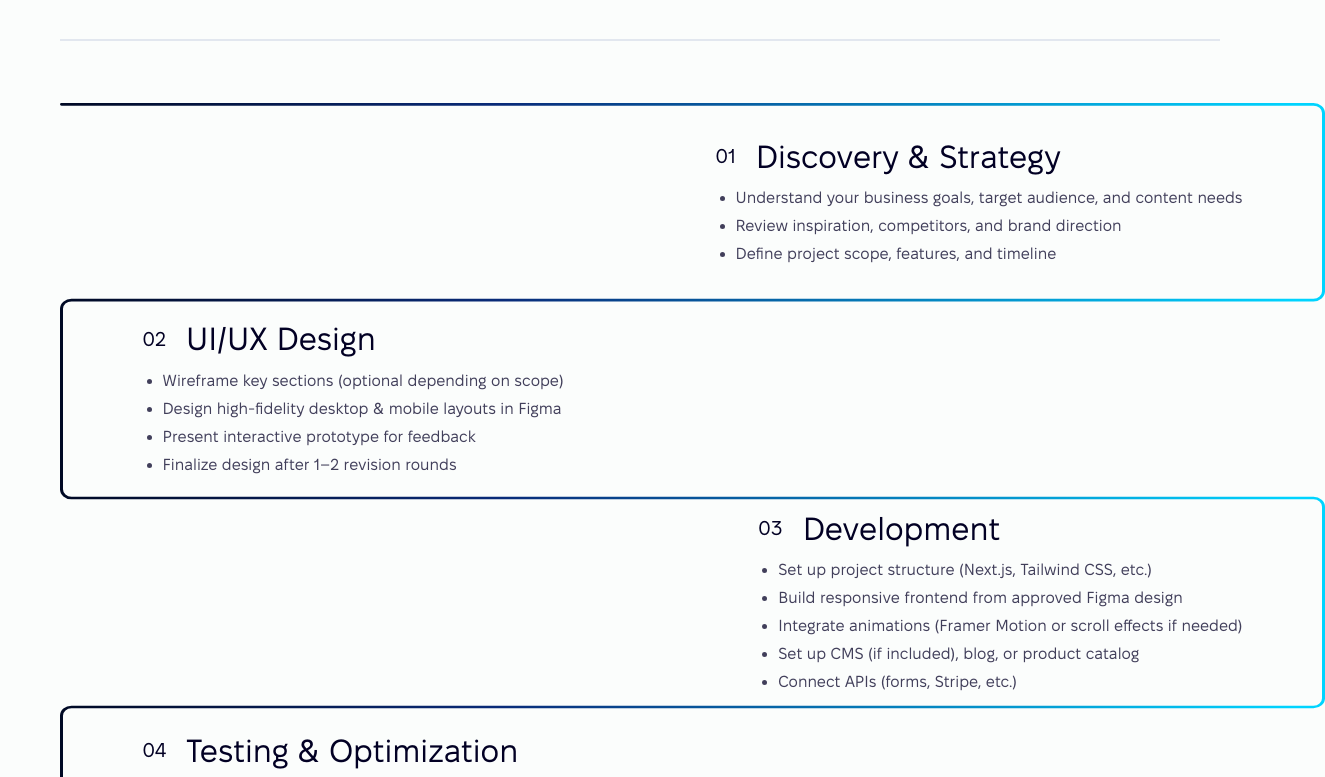
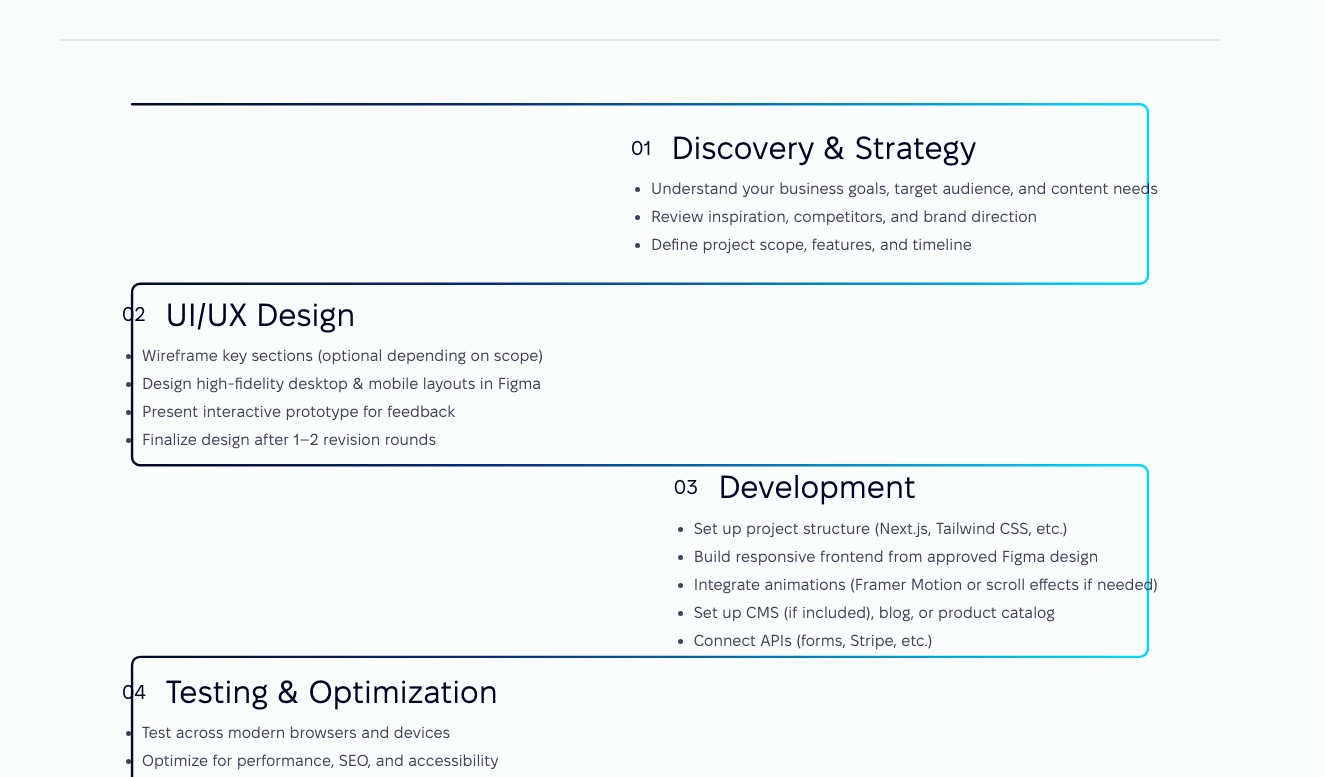
Before and after one commit to oastra/olhachernysh-dev-ts, a Next.js app: page / in a window 1280 px wide. Shown: the part 4703-5480 px from the top of the page, 1325 px wide, since content can reach past the window. Built offline with nearby package versions, Linux system fonts and the light colour scheme; a web font is replaced by a local one.

Commit message:
Responssive Process section

```diff
--- a/src/app/components/process/ProcessDesktop.tsx
+++ b/src/app/components/process/ProcessDesktop.tsx
@@ -61,11 +61,12 @@ export default function ProcessDesktop() {
   ];
 
   return (
+    <div className="hidden lg:block w-full">
       <div
-      className="hidden lg:block w-full mx-auto relative"
+        className="w-full mx-auto relative"
         style={{
-        width: `${CONTAINER_WIDTH}px`,
-        height: `${CONTAINER_HEIGHT}px`,
+          maxWidth: `${CONTAINER_WIDTH}px`,
+          aspectRatio: `${CONTAINER_WIDTH} / ${CONTAINER_HEIGHT}`,
         }}
       >
         {/* Snake Overlay - scales to fit container */}
@@ -81,20 +82,26 @@ export default function ProcessDesktop() {
         <div className="relative z-10 w-full max-w-[1100px] mx-auto h-full">
           {processSteps.map((step, index) => {
             const section = sectionPositions[index];
-          const topPx = section.top * SCALE_FACTOR;
-          const heightPx = (section.bottom - section.top) * SCALE_FACTOR;
-          const paddingY = 16;
-          const contentHeight = heightPx - paddingY * 2;
+            // Convert to percentages of the SVG viewBox for positioning
+            const topPercent = (section.top / SVG_VIEWBOX_HEIGHT) * 100;
+            const heightPercent =
+              ((section.bottom - section.top) / SVG_VIEWBOX_HEIGHT) * 100;
+            const paddingPercent = 1; // 1% top and bottom
+
+            // Calculate content height for animations/text (keep original logic)
+            const totalHeight = (section.bottom - section.top) * SCALE_FACTOR;
+            const paddingPx = 16;
+            const contentHeight = totalHeight - paddingPx * 2;
 
             return (
               <div
                 key={step.id}
                 className="absolute w-full flex items-center justify-between"
                 style={{
-                top: `${topPx}px`,
-                height: `${heightPx}px`,
-                paddingTop: `${paddingY}px`,
-                paddingBottom: `${paddingY}px`,
+                  top: `${topPercent}%`,
+                  height: `${heightPercent}%`,
+                  paddingTop: `${paddingPercent}%`,
+                  paddingBottom: `${paddingPercent}%`,
                 }}
               >
                 {index % 2 === 0 ? (
@@ -114,7 +121,7 @@ export default function ProcessDesktop() {
                     </div>
                     {/* Text RIGHT */}
                     <div
-                    className=" flex items-center pl-8"
+                      className=" flex items-center pr-8"
                       style={{ height: `${contentHeight}px` }}
                     >
                       <TextCard
@@ -129,7 +136,7 @@ export default function ProcessDesktop() {
                   <>
                     {/* Text LEFT */}
                     <div
-                    className="flex items-center justify-end "
+                      className="flex items-center justify-end pl-8"
                       style={{ height: `${contentHeight}px` }}
                     >
                       <TextCard
@@ -141,7 +148,7 @@ export default function ProcessDesktop() {
                     </div>
                     {/* Animation RIGHT */}
                     <div
-                    className="flex items-center justify-center flex-shrink-0 pr-[50px]"
+                      className="flex items-center justify-center flex-shrink-0 mr-[50px]"
                       style={{ width: '180px', height: `${contentHeight}px` }}
                     >
                       <GifBox
@@ -158,6 +165,7 @@ export default function ProcessDesktop() {
             );
           })}
         </div>
+      </div>{' '}
     </div>
   );
 }
--- a/src/app/components/process/ProcessMobile.tsx
+++ b/src/app/components/process/ProcessMobile.tsx
@@ -26,12 +26,12 @@ export default function ProcessMobile() {
   ];
 
   return (
-    <div className="md:hidden">
+    <div className="md:hidden w-full">
       <div
         className="w-full mx-auto relative"
         style={{
-          width: `${CONTAINER_WIDTH}px`,
-          height: `${CONTAINER_HEIGHT}px`,
+          maxWidth: `${CONTAINER_WIDTH}px`,
+          aspectRatio: `${CONTAINER_WIDTH} / ${CONTAINER_HEIGHT}`,
         }}
       >
         {/* Snake Overlay */}
@@ -46,22 +46,23 @@ export default function ProcessMobile() {
         </div>
 
         {/* Content - absolutely positioned like desktop */}
-        <div className="relative z-10 w-full max-w-[305px] mx-auto h-full px-4">
+        <div className="relative z-10 w-full h-full px-[1.2%]">
           {processSteps.map((step, index) => {
             const section = sectionPositions[index];
-            const topPx = section.top * SCALE_FACTOR;
-            const heightPx = (section.bottom - section.top) * SCALE_FACTOR;
-            const paddingY = 8;
+            // Convert to percentages of the SVG viewBox
+            const topPercent = (section.top / SVG_VIEWBOX_HEIGHT) * 100;
+            const heightPercent =
+              ((section.bottom - section.top) / SVG_VIEWBOX_HEIGHT) * 100;
 
             return (
               <div
                 key={step.id}
                 className="absolute w-full flex items-center"
                 style={{
-                  top: `${topPx}px`,
-                  height: `${heightPx}px`,
-                  paddingTop: `${paddingY}px`,
-                  paddingBottom: `${paddingY}px`,
+                  top: `${topPercent}%`,
+                  height: `${heightPercent}%`,
+                  paddingTop: '0.48%',
+                  paddingBottom: '0.48%',
                 }}
               >
                 <ProcessStep
--- a/src/app/components/process/ProcessStep.tsx
+++ b/src/app/components/process/ProcessStep.tsx
@@ -43,7 +43,7 @@ export default function ProcessStep({
             'w-full flex flex-col justify-start items-start gap-[12px]',
           header: 'w-full flex justify-start items-center gap-[10px]',
           number: 'text-[14px] font-medium leading-[15.4px] text-ink',
-          title: 'text-h3-mobile font-medium leading-[19.8px] text-ink',
+          title: 'text-h3-mobile font-medium leading-[22px] text-ink',
           bulletList: 'list-disc pl-[16px] space-y-[4px] marker:text-ink/75',
           bulletItem: 'text-[14px] leading-[21px] text-ink/75',
         };
--- a/src/app/components/process/ProcessTablet.tsx
+++ b/src/app/components/process/ProcessTablet.tsx
@@ -26,12 +26,12 @@ export default function ProcessTablet() {
   ];
 
   return (
-    <div className="hidden md:block lg:hidden">
+    <div className="hidden md:block lg:hidden w-full">
       <div
         className="w-full mx-auto relative"
         style={{
-          width: `${CONTAINER_WIDTH}px`,
-          height: `${CONTAINER_HEIGHT}px`,
+          maxWidth: `${CONTAINER_WIDTH}px`,
+          aspectRatio: `${CONTAINER_WIDTH} / ${CONTAINER_HEIGHT}`,
         }}
       >
         {/* Snake Overlay */}
@@ -46,22 +46,23 @@ export default function ProcessTablet() {
         </div>
 
         {/* Content - absolutely positioned like desktop */}
-        <div className="relative z-10 w-full max-w-[480px] mx-auto h-full">
+        <div className="relative z-10 w-full h-full">
           {processSteps.map((step, index) => {
             const section = sectionPositions[index];
-            const topPx = section.top * SCALE_FACTOR;
-            const heightPx = (section.bottom - section.top) * SCALE_FACTOR;
-            const paddingY = 8;
+            // Convert to percentages of the SVG viewBox
+            const topPercent = (section.top / SVG_VIEWBOX_HEIGHT) * 100;
+            const heightPercent =
+              ((section.bottom - section.top) / SVG_VIEWBOX_HEIGHT) * 100;
 
             return (
               <div
                 key={step.id}
                 className="absolute w-full flex items-center"
                 style={{
-                  top: `${topPx}px`,
-                  height: `${heightPx}px`,
-                  paddingTop: `${paddingY}px`,
-                  paddingBottom: `${paddingY}px`,
+                  top: `${topPercent}%`,
+                  height: `${heightPercent}%`,
+                  paddingTop: '0.5%',
+                  paddingBottom: '0.5%',
                 }}
               >
                 <ProcessStep
--- a/src/app/components/process/SnakeOverlay.tsx
+++ b/src/app/components/process/SnakeOverlay.tsx
@@ -75,7 +75,7 @@ export default function SnakeOverlay({
       width="100%"
       height="100%"
       viewBox={viewBox}
-      preserveAspectRatio="none"
+      preserveAspectRatio="xMidYMid meet"
     >
       <defs>
         <linearGradient
```
Lines whose indentation alone changed are shown as unchanged.
